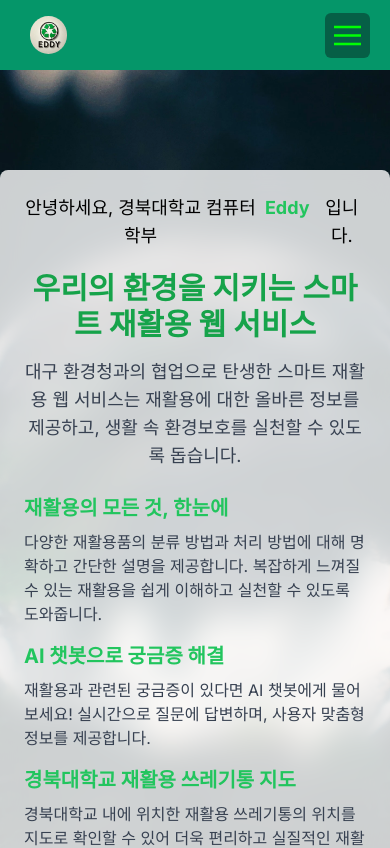
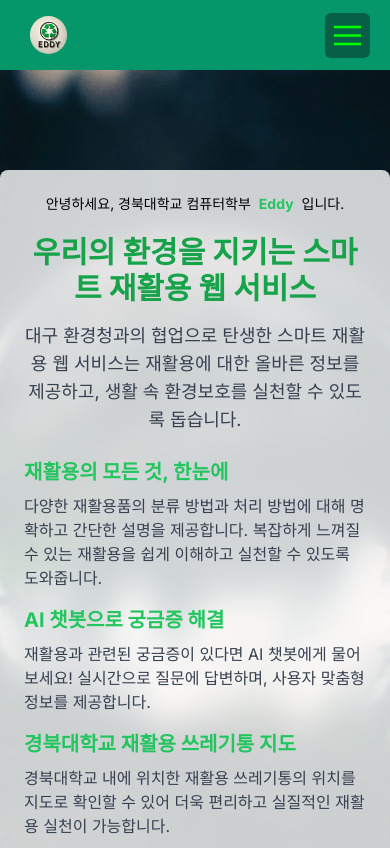
Before and after one commit to ecoleader-AiEcoLife/FrontEnd, a Next.js app: page /about in a window 390 px wide. Shown: the top 848 px of the page. Built offline with nearby package versions, Linux system fonts and the light colour scheme; no server answers.

Commit message:
refactor: responsive text

```diff
--- a/app/about/page.tsx
+++ b/app/about/page.tsx
@@ -7,7 +7,7 @@ export default function About() {
       <Image src='/nature.webp' fill priority alt='nature background' className='object-cover' />
 
       <div className='z-10 bg-white/80 backdrop-blur-lg shadow-lg rounded-lg p-6 text-center max-w-3xl mt-[100px]'>
-        <p className='flex justify-center text-lg mb-[20px] gap-2'>
+        <p className='flex justify-center text-sm md:text-lg mb-[20px] gap-2'>
           안녕하세요, 경북대학교 컴퓨터학부 <h1 className='font-bold text-green-500'> Eddy </h1> 입니다.
         </p>
         <h1 className='text-3xl font-bold text-green-600'>우리의 환경을 지키는 스마트 재활용 웹 서비스</h1>
```
